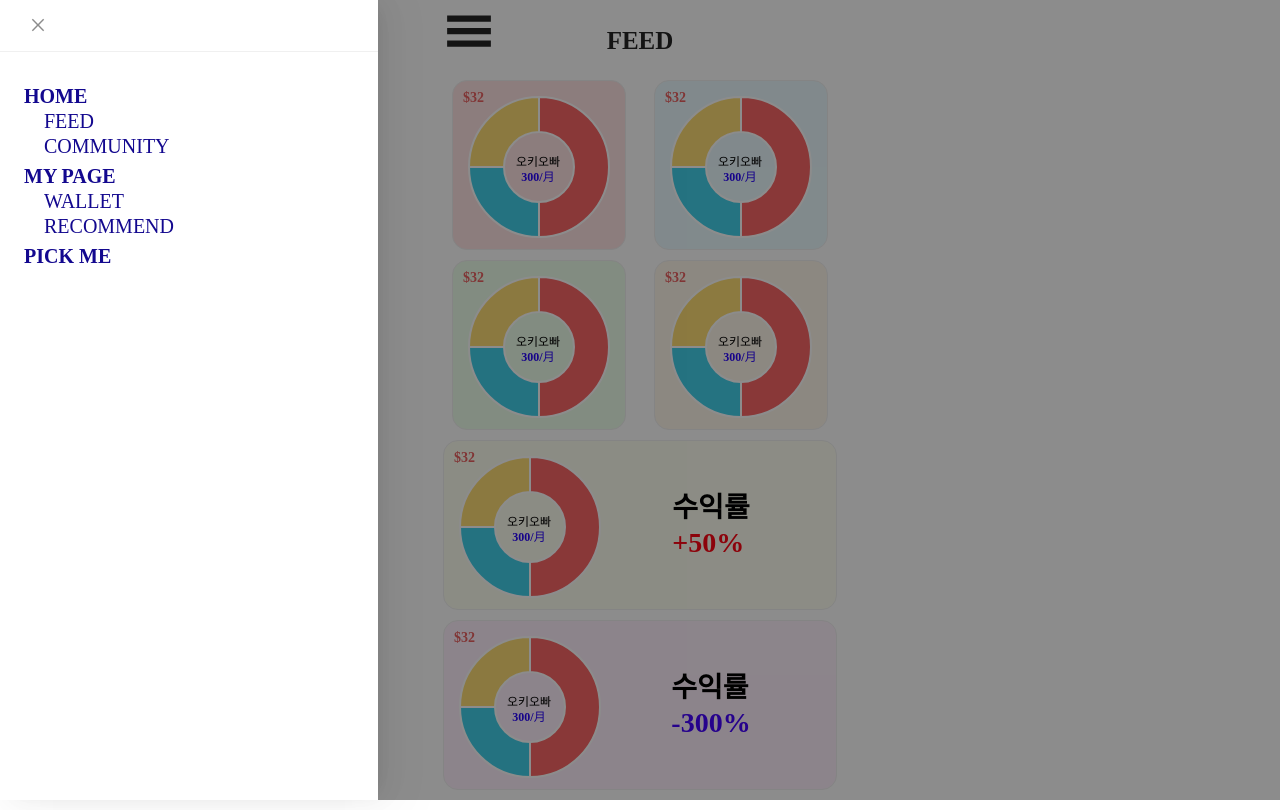
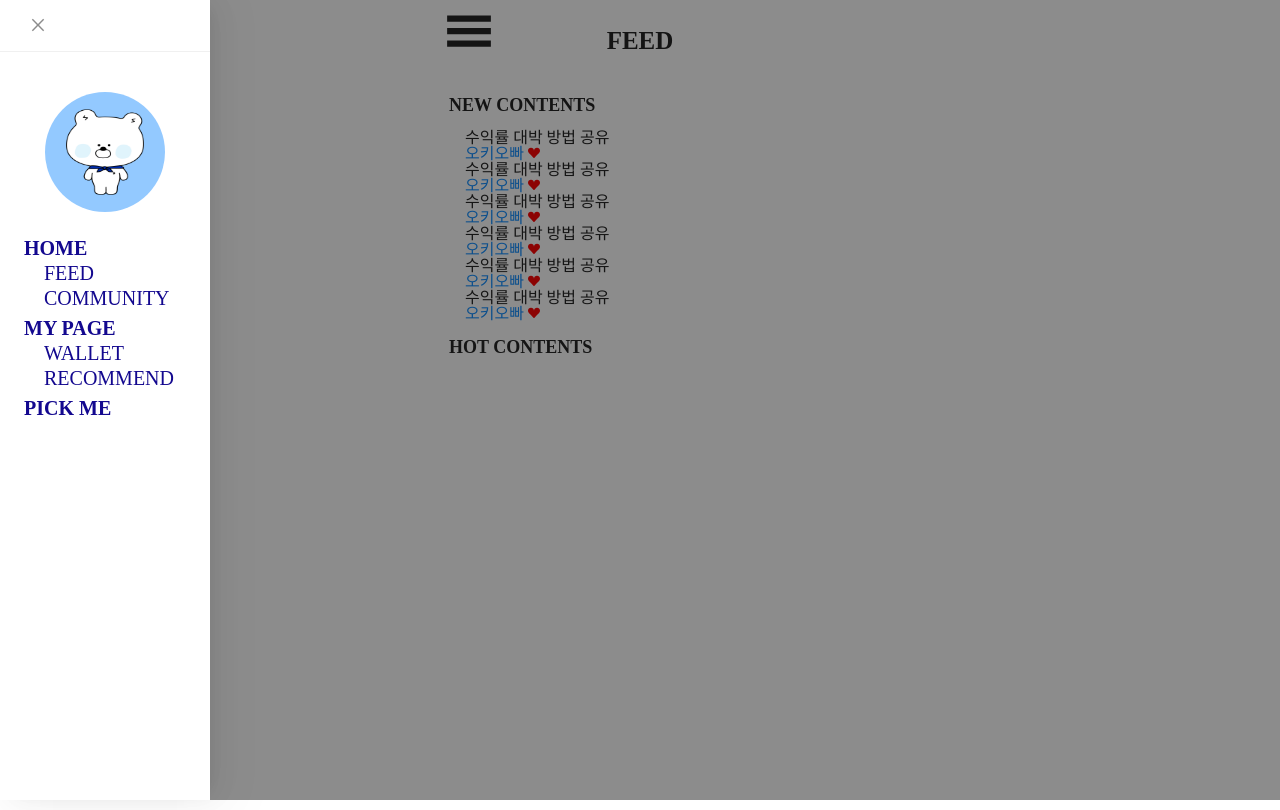
Before and after one commit to juajang/turkey, a React (Create React App) app: page / in a window 1280 px wide. Both pictures are taken after a click on the button 469 px from the left and 33 px from the top of the page. Built offline with nearby package versions, Linux system fonts and the light colour scheme.

Commit message:
Fix header

```diff
--- a/src/App.js
+++ b/src/App.js
@@ -21,8 +21,8 @@ function App() {
         <div className="app-contents">
           <Header />
           <Routes>
-            <Route exact path="/" element={<Feed />} />
-            <Route path="community" element={<Community />} />
+            <Route exact path="/" element={<Community />} />
+            <Route path="/feed" element={<Feed />} />
             <Route path="/post/:id" element={<Post />} />
             <Route path="pick-me" element={<PickMe />} />
             <Route
--- a/src/components/common/Header.js
+++ b/src/components/common/Header.js
@@ -40,6 +40,18 @@ const DrawerContents = styled.div`
   .menu {
     padding: 5px 1em 0 1em;
   }
+
+  .img-wrapper {
+    padding: 1rem 0;
+    display: grid;
+    place-items: center;
+  }
+
+  img {
+    width: 120px;
+    height: 120px;
+    border-radius: 50%;
+  }
 `;
 
 const Header = () => {
@@ -64,18 +76,21 @@ const Header = () => {
         </MenuButton>
       </HeaderWrapper>
       <Drawer
-        size="default"
+        width="210px"
         placement="left"
         onClose={handleClose}
         visible={menuVisible}
         onClick={handleClose}
       >
         <DrawerContents>
+          <div className="img-wrapper">
+            <img alt="character_sol" src="/images/character_sol.png" />
+          </div>
           <div className="category">HOME</div>
-          <Link to="/">
+          <Link to="/feed">
             <div className="menu">FEED</div>
           </Link>
-          <Link to="/community">
+          <Link to="/">
             <div className="menu">COMMUNITY</div>
           </Link>
           <div className="category">MY PAGE</div>
--- a/src/components/feed/data.json
+++ b/src/components/common/data.json
@@ -1,11 +1,24 @@
 {
   "data": [
     {
-      "id": 1,
+      "id": 0,
       "like": 32,
       "nickname": "오키오빠",
       "title": "수익률 대박 방법 공유",
       "contents": "국회가 재적의원 과반수의 찬성으로 계엄의 해제를 요구한 때에는 대통령은 이를 해제하여야 한다. 헌법재판소 재판관은 정당에 가입하거나 정치에 관여할 수 없다.\n\n제1항의 해임건의는 국회재적의원 3분의 1 이상의 발의에 의하여 국회재적의원 과반수의 찬성이 있어야 한다. 이 헌법은 1988년 2월 25일부터 시행한다. 다만, 이 헌법을 시행하기 위하여 필요한 법률의 제정·개정과 이 헌법에 의한 대통령 및 국회의원의 선거 기타 이 헌법시행에 관한 준비는 이 헌법시행 전에 할 수 있다.",
+      "income": "300",
+      "chartData": [
+        50,
+        25,
+        25
+      ]
+    },
+    {
+      "id": 1,
+      "like": 32,
+      "title": "수익률 대박 방법 공유",
+      "contents": "국회가 재적의원 과반수의 찬성으로 계엄의 해제를 요구한 때에는 대통령은 이를 해제하여야 한다. 헌법재판소 재판관은 정당에 가입하거나 정치에 관여할 수 없다.\n\n제1항의 해임건의는 국회재적의원 3분의 1 이상의 발의에 의하여 국회재적의원 과반수의 찬성이 있어야 한다. 이 헌법은 1988년 2월 25일부터 시행한다. 다만, 이 헌법을 시행하기 위하여 필요한 법률의 제정·개정과 이 헌법에 의한 대통령 및 국회의원의 선거 기타 이 헌법시행에 관한 준비는 이 헌법시행 전에 할 수 있다.",
+      "nickname": "오키오빠",
       "income": "300",
       "chartData": [
         50,
@@ -50,24 +63,11 @@
         50,
         25,
         25
-      ]
-    },
-    {
-      "id": 5,
-      "like": 32,
-      "title": "수익률 대박 방법 공유",
-      "contents": "국회가 재적의원 과반수의 찬성으로 계엄의 해제를 요구한 때에는 대통령은 이를 해제하여야 한다. 헌법재판소 재판관은 정당에 가입하거나 정치에 관여할 수 없다.\n\n제1항의 해임건의는 국회재적의원 3분의 1 이상의 발의에 의하여 국회재적의원 과반수의 찬성이 있어야 한다. 이 헌법은 1988년 2월 25일부터 시행한다. 다만, 이 헌법을 시행하기 위하여 필요한 법률의 제정·개정과 이 헌법에 의한 대통령 및 국회의원의 선거 기타 이 헌법시행에 관한 준비는 이 헌법시행 전에 할 수 있다.",
-      "nickname": "오키오빠",
-      "income": "300",
-      "chartData": [
-        50,
-        25,
-        25
       ],
       "priceEarnings": 50
     },
     {
-      "id": 6,
+      "id": 5,
       "like": 32,
       "title": "수익률 대박 방법 공유",
       "contents": "국회가 재적의원 과반수의 찬성으로 계엄의 해제를 요구한 때에는 대통령은 이를 해제하여야 한다. 헌법재판소 재판관은 정당에 가입하거나 정치에 관여할 수 없다.\n\n제1항의 해임건의는 국회재적의원 3분의 1 이상의 발의에 의하여 국회재적의원 과반수의 찬성이 있어야 한다. 이 헌법은 1988년 2월 25일부터 시행한다. 다만, 이 헌법을 시행하기 위하여 필요한 법률의 제정·개정과 이 헌법에 의한 대통령 및 국회의원의 선거 기타 이 헌법시행에 관한 준비는 이 헌법시행 전에 할 수 있다.",
--- /dev/null
+++ b/src/components/community/PostList.js
@@ -0,0 +1,32 @@
+import React from "react";
+import styled from "styled-components";
+import { BsSuitHeartFill } from "react-icons/bs";
+import { Link } from "react-router-dom";
+import dummy from "../common/data.json";
+
+const PostContainer = styled.div`
+  padding: 1rem;
+`;
+
+const PostList = () => {
+  const { data } = dummy;
+  return (
+    <PostContainer>
+      {data.map(({ id, nickname, title }) => (
+        <Link key={id} to={`post/${id}`}>
+          <h3>{title}</h3>
+          <span> {nickname} </span>
+          <BsSuitHeartFill
+            color="#FF0606"
+            size={12}
+            style={{
+              marginRight: 5,
+            }}
+          />
+        </Link>
+      ))}
+    </PostContainer>
+  );
+};
+
+export default PostList;
--- a/src/pages/Community.js
+++ b/src/pages/Community.js
@@ -1,7 +1,25 @@
 import React from "react";
+import styled from "styled-components";
+import { Divider } from "antd";
+import PostList from "../components/community/PostList";
+
+const CommunityWrapper = styled.div`
+  padding: 1em;
+
+  h2 {
+    font-weight: 600;
+    font-size: 18px;
+  }
+`;
 
 const Community = () => {
-  return <h1> 커뮤니티 </h1>;
+  return (
+    <CommunityWrapper>
+      <h2> NEW CONTENTS </h2>
+      <PostList />
+      <h2> HOT CONTENTS </h2>
+    </CommunityWrapper>
+  );
 };
 
 export default Community;
--- a/src/pages/Feed.js
+++ b/src/pages/Feed.js
@@ -2,7 +2,7 @@ import React from "react";
 import styled from "styled-components";
 import DoughnutChart from "../components/feed/DoughnutChart";
 import { Link } from "react-router-dom";
-import dummy from "../components/feed/data.json";
+import dummy from "../components/common/data.json";
 
 const GridContainer = styled.div`
   padding: 0 10px;
--- a/src/pages/Post.js
+++ b/src/pages/Post.js
@@ -1,6 +1,6 @@
 import React from "react";
 import { useParams } from "react-router-dom";
-import dummy from "../components/feed/data.json";
+import dummy from "../components/common/data.json";
 import styled from "styled-components";
 import { BsSuitHeartFill } from "react-icons/bs";
 import { Input } from "antd";
```
Also changed, not shown: public/images/character_sol.png (added).
